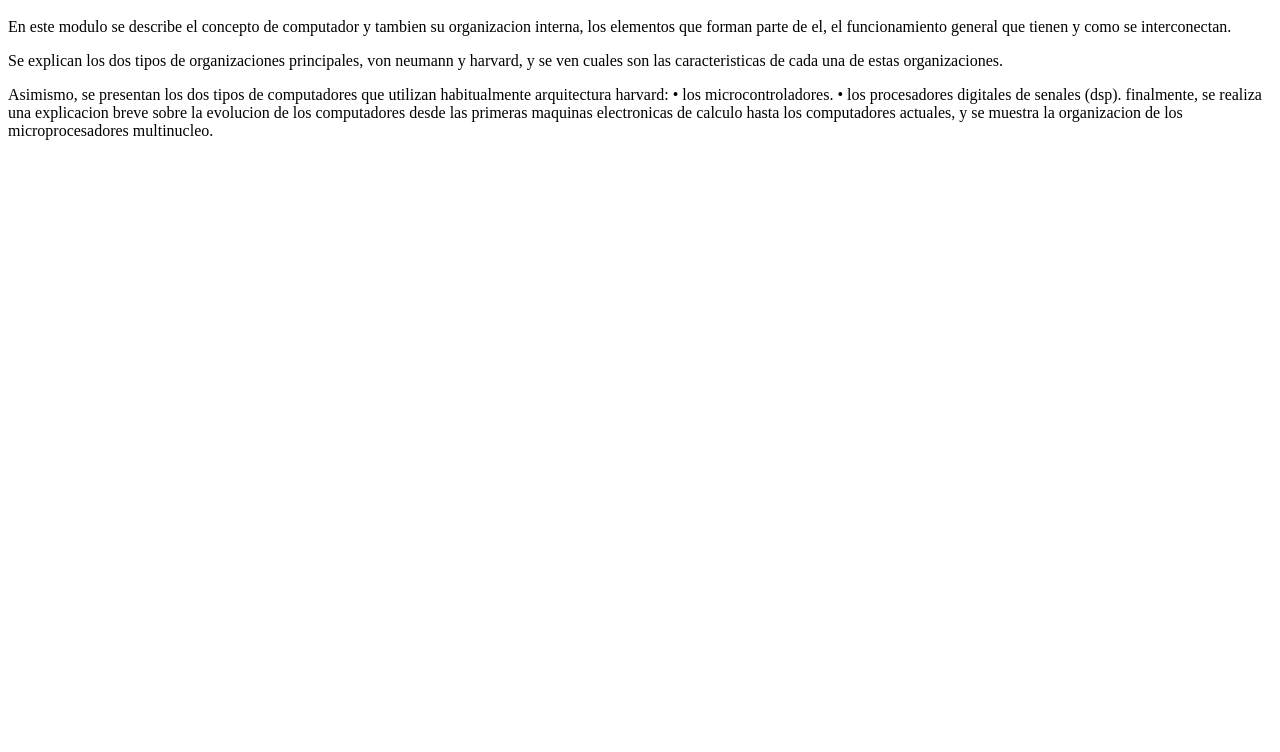
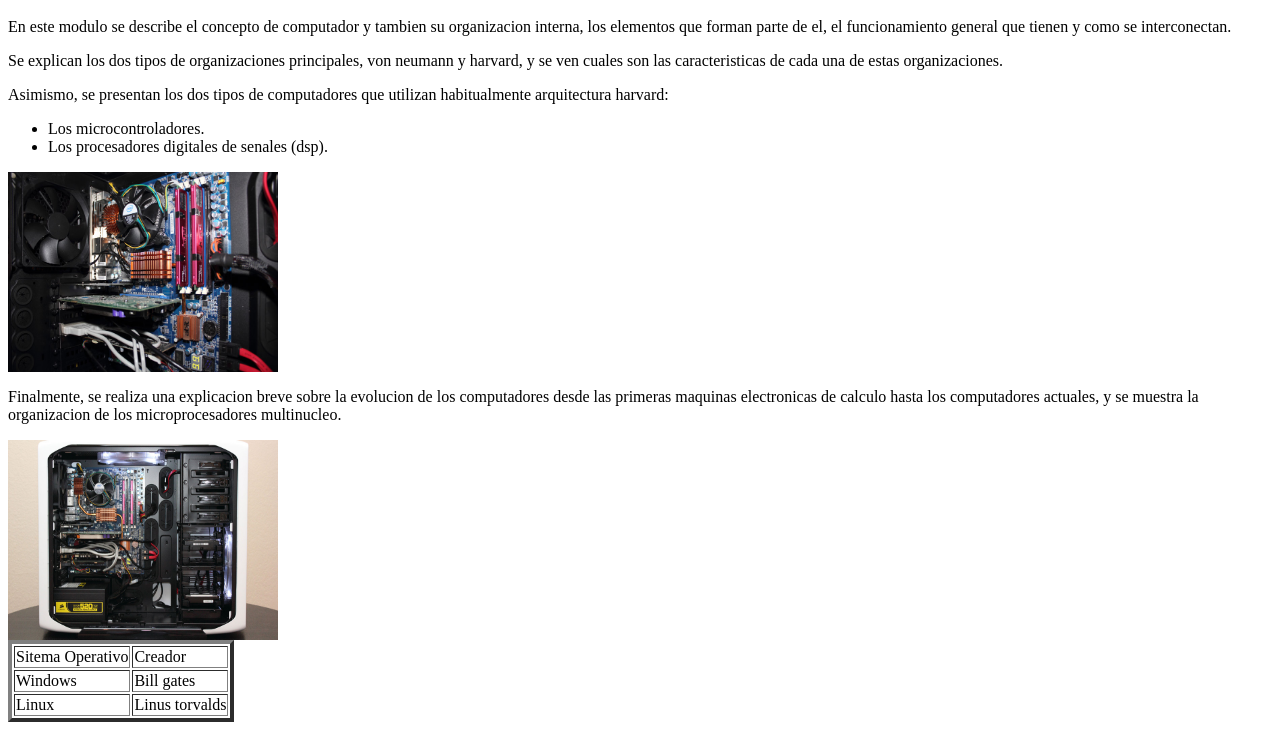
Before and after one commit to maurodh/computer, a plain HTML site: page index.html in a window 1280 px wide. Shown: the part 48-800 px from the top of the page. Drawn offline with Linux system fonts and the light colour scheme.

Commit message:
Incorporando imagenes y tablas a mi pagina

```diff
--- a/index.html
+++ b/index.html
@@ -6,6 +6,28 @@
 <h1>Introduccion</h1>
 <p>En este modulo se describe el concepto de computador y tambien su organizacion interna, los elementos que forman parte de el, el funcionamiento general que tienen y como se interconectan.</p>
 <p>Se explican los dos tipos de organizaciones principales, von neumann y harvard, y se ven cuales son las caracteristicas de cada una de estas organizaciones.</p>
-<p> Asimismo, se presentan los dos tipos de computadores que utilizan habitualmente arquitectura harvard: • los microcontroladores. • los procesadores digitales de senales (dsp). finalmente, se realiza una explicacion breve sobre la evolucion de los computadores desde las primeras maquinas electronicas de calculo hasta los computadores actuales, y se muestra la organizacion de los microprocesadores multinucleo.</p>
+<p> Asimismo, se presentan los dos tipos de computadores que utilizan habitualmente arquitectura harvard:</p>
+<ul>
+<li> Los microcontroladores. </li>
+<li> Los procesadores digitales de senales (dsp).</li>
+</ul>
+<img src="Imagenes/foto_1.jpg" width=270 height=200 >
+<p> Finalmente, se realiza una explicacion breve sobre la evolucion de los computadores desde las primeras maquinas electronicas de calculo hasta los computadores actuales, y se muestra la organizacion de los microprocesadores multinucleo.</p>
+<img src="Imagenes/foto_2.jpg" width=270 height=200>
+<table border=4>
+<tr>
+<td> Sitema Operativo</td>
+<td> Creador</td>
+</tr>
+
+<tr>
+<td> Windows</td>
+<td>Bill gates </td>
+</tr>
+
+<tr>
+<td>Linux </td>
+<td>Linus torvalds </td>
+</tr>
 </body>
 </html>
```
